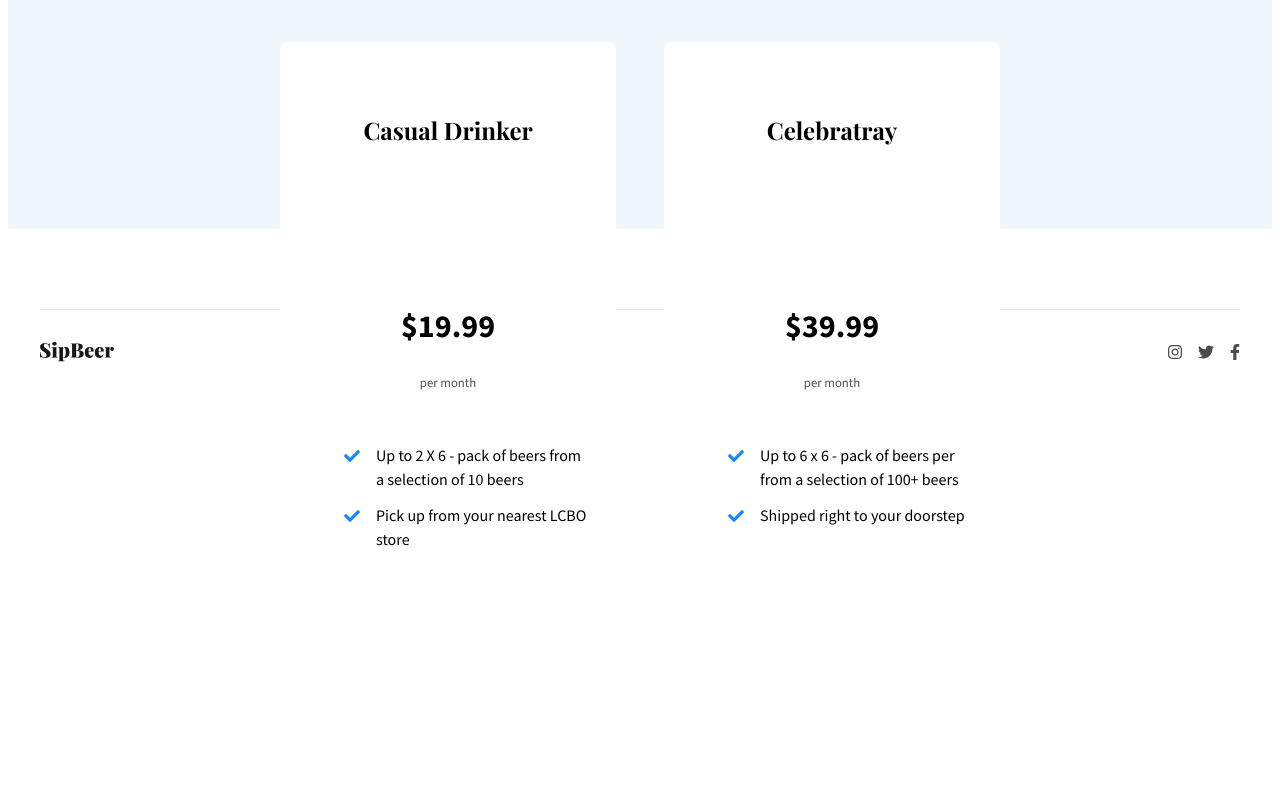
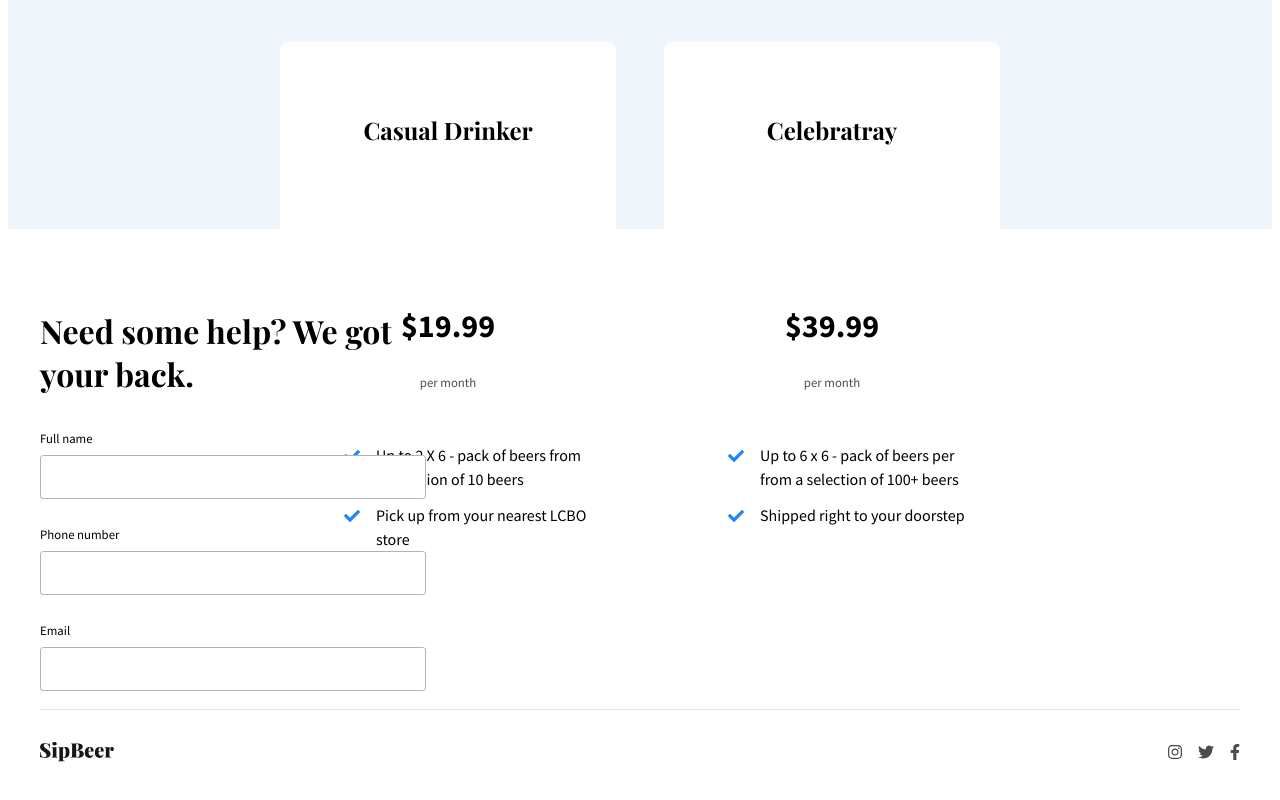
Before and after one commit to briandu/SipBeer, a React (Create React App) app: page / in a window 1280 px wide. Shown: the part 1704-2504 px from the top of the page. Before the commit the page ends 2399 px from the top, so only its background shows below. Built offline with nearby package versions, Linux system fonts and the light colour scheme; the HTML template or start-up script is replaced by a standard one.

Commit message:
Create and add Contact section

```diff
--- a/src/App.js
+++ b/src/App.js
@@ -6,6 +6,7 @@ import NavHeader from './components/NavHeader';
 import Hero from './components/Hero';
 import HowItWorks from './components/HowItWorks';
 import PricingPlans from './components/PricingPlans';
+import Contact from './components/Contact';
 import Footer from './components/Footer';
 
 const App = styled.div`
@@ -53,6 +54,7 @@ export default () => (
       <Hero />
       <HowItWorks />
       <PricingPlans />
+      <Contact />
     </Main>
     <Footer />
   </App>
--- /dev/null
+++ b/src/components/Contact.js
@@ -0,0 +1,46 @@
+import React from 'react';
+import styled from 'styled-components';
+
+import MaxWidth from './MaxWidth';
+import InputField from '../InputField';
+
+const Contact = styled(MaxWidth)`
+  height: 50vh;
+`;
+
+const Title = styled.h2`
+  margin-bottom: 1em;
+`;
+
+const FormContent = styled.div`
+  max-width: 22em;
+`;
+
+const Form = styled.form`
+
+`;
+
+export default () => (
+  <Contact>
+    <FormContent>
+      <Title>Need some help? We got your back.</Title>
+      <Form>
+        <InputField
+          label="Full name"
+          type="text"
+          name="name"
+        />
+        <InputField
+          label="Phone number"
+          type="tel"
+          name="phone number"
+        />
+        <InputField
+          label="Email"
+          type="email"
+          name="email"
+        />
+      </Form>
+    </FormContent>
+  </Contact>
+);
```
